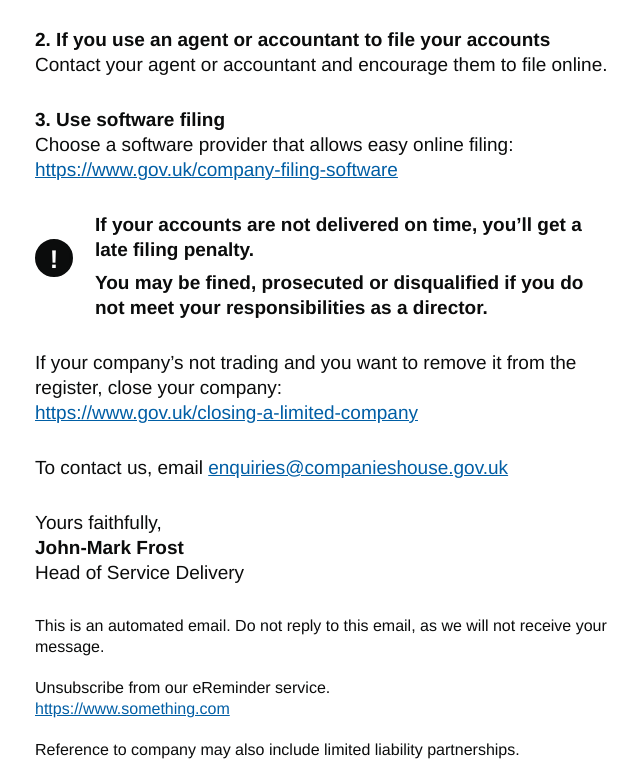
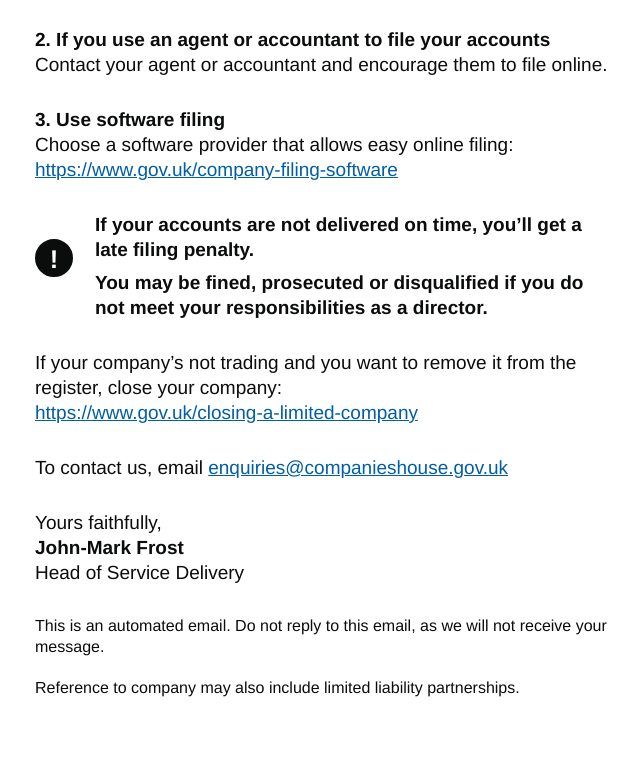
Before and after one commit to jfranciswebdesign/ad-hoc-prototypes, a plain HTML site: page app/views/accounts-reminder/accounts-due.html in a window 1280 px wide. Shown: the part 1123-1903 px from the top of the page, without its empty margins (315-955 px from the left). After the commit the page ends 1841 px from the top, so only its background shows below. Drawn offline with Linux system fonts and the light colour scheme; files whose address does not match are found by name.

Commit message:
Removed "unsubscribe" link

```diff
--- a/app/views/accounts-reminder/accounts-due.html
+++ b/app/views/accounts-reminder/accounts-due.html
@@ -176,11 +176,7 @@ text-align: center;">!</span>
           <span style="font-weight:700;">John-Mark Frost</span><br/>Head of Service Delivery</p>
         <p style="font-family: Helvetica, Arial, sans-serif; font-size: 16px; line-height: 1.315789474; margin: 0 0 20px 0;">
           This is an automated email. Do not reply to this email, as we will not receive your message.</p>
-        <p style="font-family: Helvetica, Arial, sans-serif; font-size: 16px; line-height: 1.315789474; margin: 0 0 20px 0;">
-          Unsubscribe from our eReminder service.<br/>
-          <a href="https://www.something.com" style="color: #005ea5;">https://www.something.com</a>
 
-        </p>
         <p style="font-family: Helvetica, Arial, sans-serif; font-size: 16px; line-height: 1.315789474; margin: 0 0 20px 0;">
           Reference to company may also include limited liability partnerships.
         </p>
```
